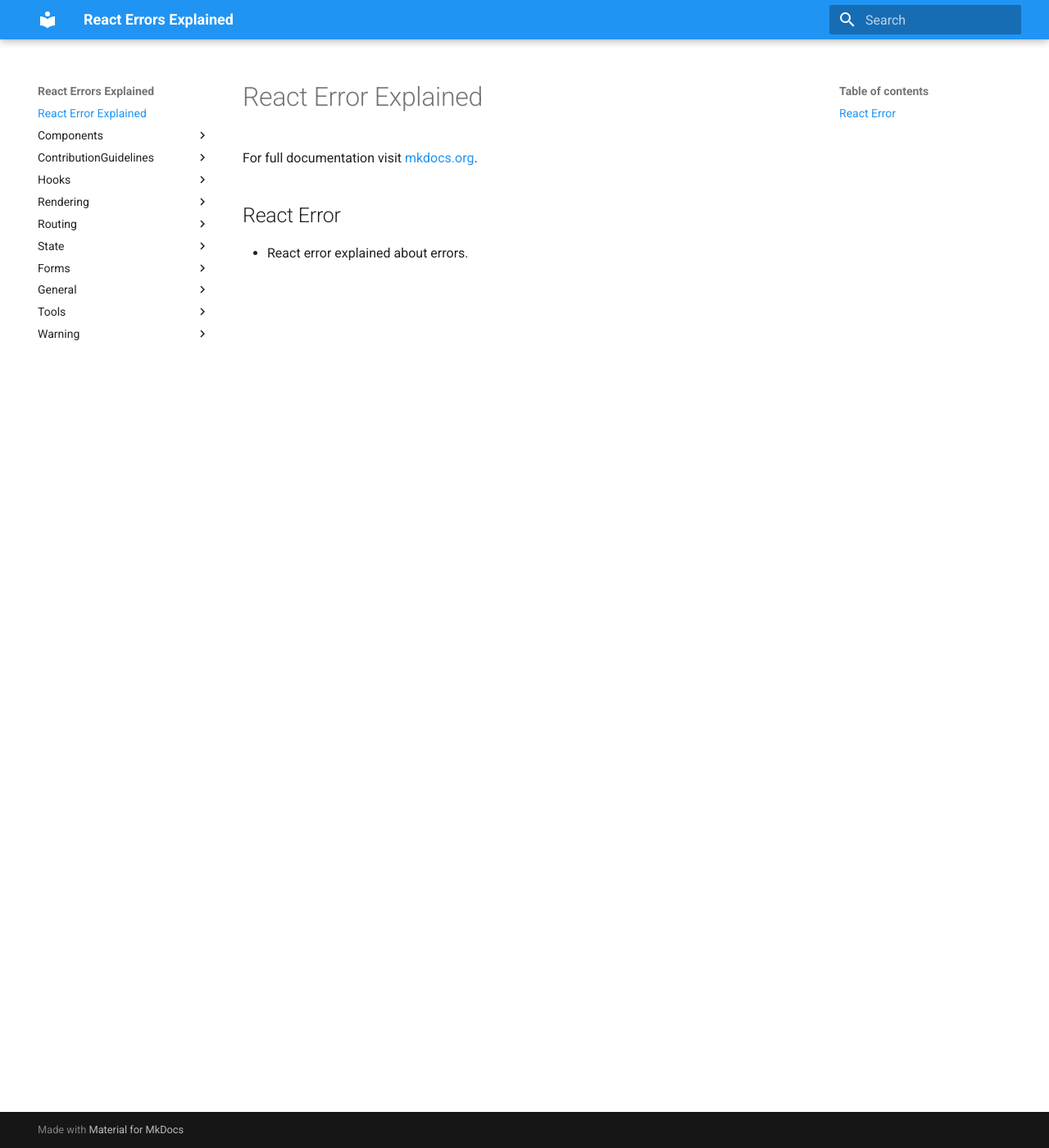
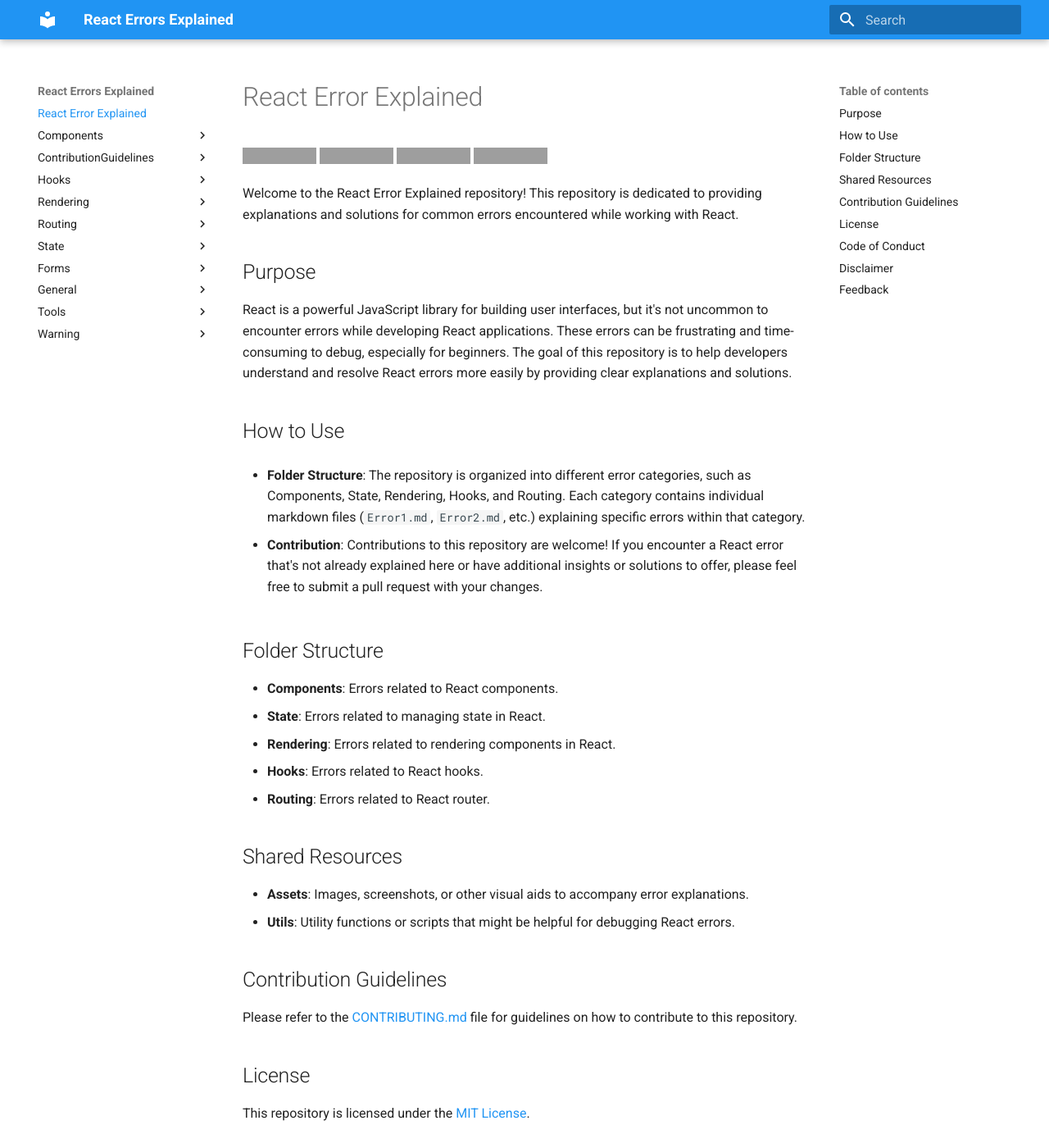
Before and after one commit to Njoxpy/React-Error-Explained, an MkDocs documentation site: the page built from docs/index.md, in a window 1280 px wide and 1400 px high. Shown: the whole window at 82% size. Built offline with MkDocs 1.6.1 and Material for MkDocs 9.7.7, drawn with Linux system fonts in a browser that asks for light colours; some of the changed text lies outside the part shown; grey boxes are pictures that could not be loaded.

Commit message:
Enhance documentation in index.md with detailed purpose, usage instructions, and contribution guidelines

```diff
--- a/docs/index.md
+++ b/docs/index.md
@@ -1,7 +1,53 @@
 # React Error Explained
 
-For full documentation visit [mkdocs.org](https://www.mkdocs.org).
+![React](https://img.shields.io/badge/react-61DAFB?style=for-the-badge&logo=react&logoColor=white)
+![React Router](https://img.shields.io/badge/react_router-CA4245?style=for-the-badge&logo=react-router&logoColor=white)
+![Redux](https://img.shields.io/badge/redux-764ABC?style=for-the-badge&logo=redux&logoColor=white)
+![ESLint](https://img.shields.io/badge/eslint-4B32C3?style=for-the-badge&logo=eslint&logoColor=white)
 
-## React Error
+Welcome to the React Error Explained repository! This repository is dedicated to providing explanations and solutions for common errors encountered while working with React.
 
-- React error explained about errors.
+## Purpose
+
+React is a powerful JavaScript library for building user interfaces, but it's not uncommon to encounter errors while developing React applications. These errors can be frustrating and time-consuming to debug, especially for beginners. The goal of this repository is to help developers understand and resolve React errors more easily by providing clear explanations and solutions.
+
+## How to Use
+
+- **Folder Structure**: The repository is organized into different error categories, such as Components, State, Rendering, Hooks, and Routing. Each category contains individual markdown files (`Error1.md`, `Error2.md`, etc.) explaining specific errors within that category.
+
+- **Contribution**: Contributions to this repository are welcome! If you encounter a React error that's not already explained here or have additional insights or solutions to offer, please feel free to submit a pull request with your changes.
+
+## Folder Structure
+
+- **Components**: Errors related to React components.
+- **State**: Errors related to managing state in React.
+- **Rendering**: Errors related to rendering components in React.
+- **Hooks**: Errors related to React hooks.
+- **Routing**: Errors related to React router.
+
+## Shared Resources
+
+- **Assets**: Images, screenshots, or other visual aids to accompany error explanations.
+- **Utils**: Utility functions or scripts that might be helpful for debugging React errors.
+
+## Contribution Guidelines
+
+Please refer to the [CONTRIBUTING.md](ContributionGuidelines/CONTRIBUTING.md) file for guidelines on how to contribute to this repository.
+
+## License
+
+This repository is licensed under the [MIT License](LICENSE).
+
+## Code of Conduct
+
+Please review our [Code of Conduct](CODE_OF_CONDUCT.md) before contributing to this project.
+
+## Disclaimer
+
+Read the [DISCLAIMER.md](DISCLAIMER.md) file for important disclaimers and legal information.
+
+## Feedback
+
+If you have any feedback, suggestions, or questions regarding this repository, please feel free to open an issue or reach out to the repository maintainer.
+
+Happy coding!
```
